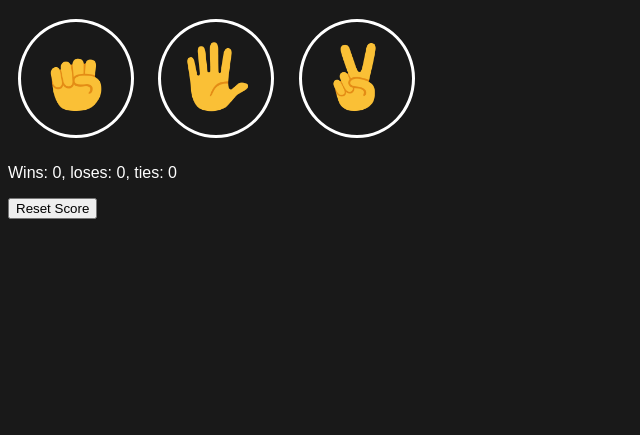
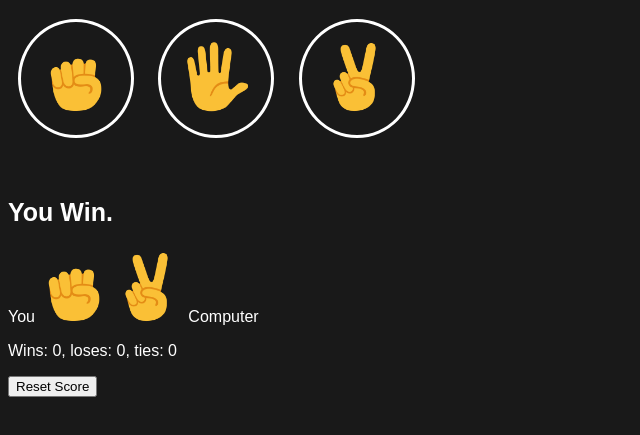
Before and after one commit to shaikh-tech-gh/rock-paper-scissors, a plain HTML site: page index.html in a window 1280 px wide. Shown: the part 85-520 px from the top of the page, without its empty margins (0-640 px from the left). Drawn offline with Linux system fonts and the light colour scheme.

Commit message:
Added Moves icons for user & computer

```diff
--- a/index.html
+++ b/index.html
@@ -24,8 +24,13 @@
     playGame('Scissors');
 "><img src="images/scissors-emoji.png" class="move-icon"></button>
 
-<p class="js-result"></p>
-<p class="js-moves"></p>
+<p class="js-result result">You Win.</p>
+<p class="js-moves">
+    You
+    <img class="move-icon" src="images/rock-emoji.png">
+    <img class="move-icon" src="images/scissors-emoji.png">
+    Computer
+</p>
 <p class="js-score"></p>
 
 <button onclick="
--- a/style.css
+++ b/style.css
@@ -2,16 +2,16 @@ body{
     background-color: rgb(25, 25, 25);
     color: white;
     font-family: Arial;
-    }
+}
 
 .title {
     font-size: 30px;
     font-weight: bold;
-    }
+}
 
 .move-icon {
     height: 70px;
-    }
+}
 
 .move-button {
     background-color: transparent;
@@ -20,4 +20,10 @@ body{
     padding: 20px;
     margin: 10px;
     cursor: pointer;
-    }
+}
+
+.result {
+    font-size: 25px;
+    font-weight: bold;
+    margin-top: 50px;
+}
```
